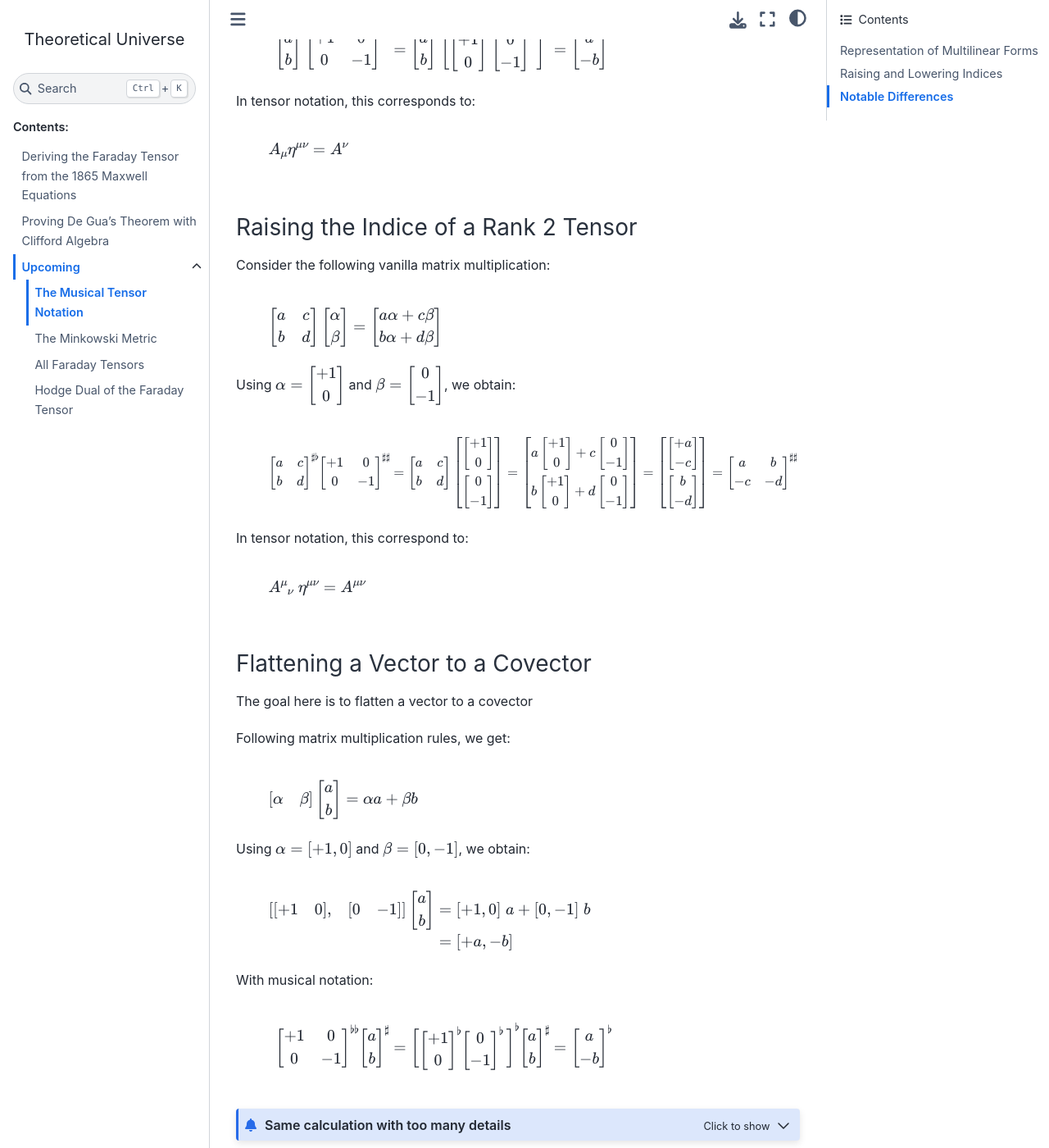
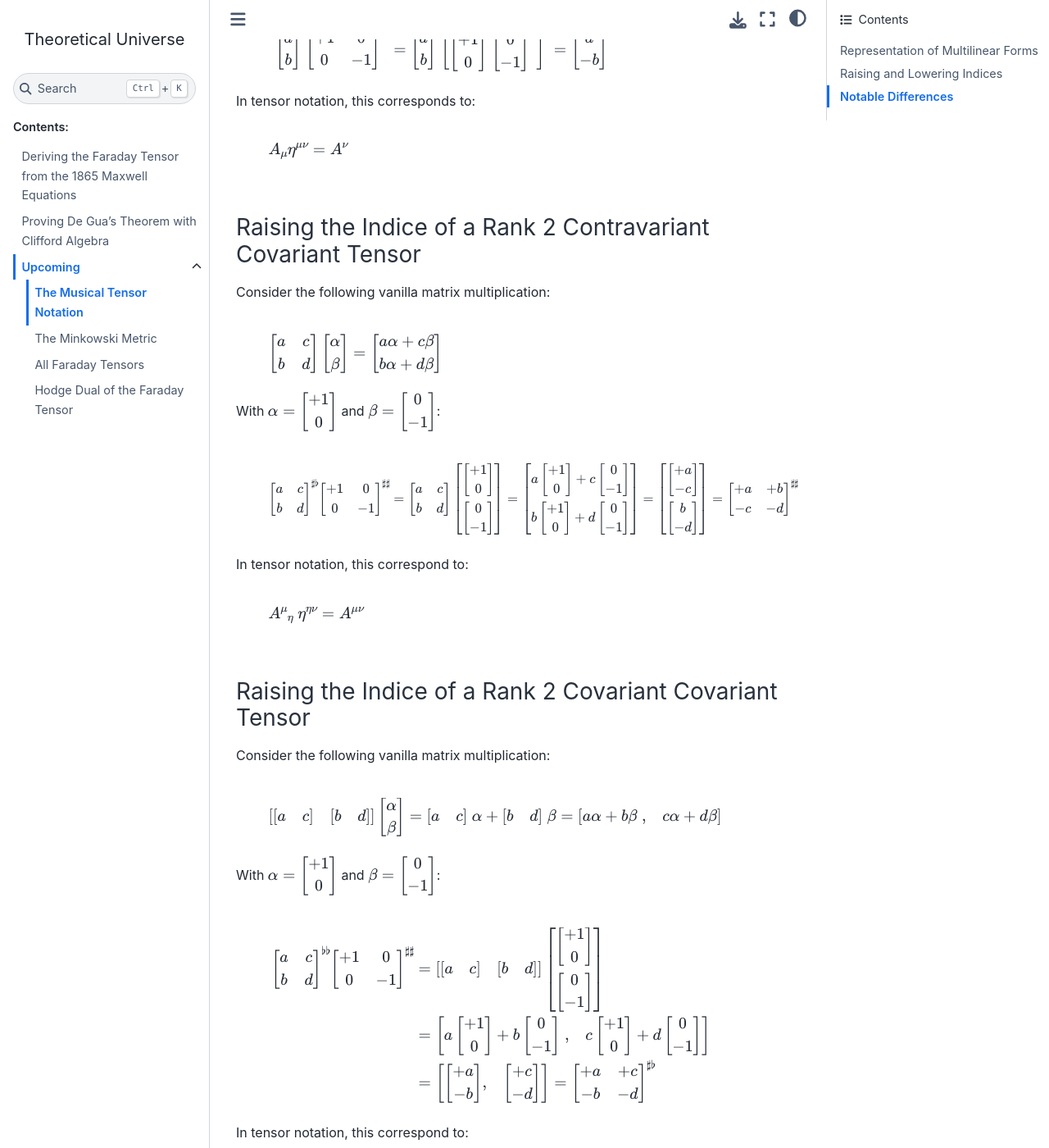
Before and after one commit to shaussler/TheoreticalUniverse, a Sphinx documentation site: the page built from documentation/musical_notation.rst, in a window 1280 px wide and 1400 px high, scrolled down 2487 px. Shown: the whole window at 82% size. Built offline with Sphinx 7.4.7 and the Sphinx Book theme 1.1.4, drawn with Linux system fonts in a browser that asks for light colours; some of the changed text lies outside the part shown.

Commit message:
Still working on musical notation

```diff
--- a/documentation/conf.py
+++ b/documentation/conf.py
@@ -208,6 +208,14 @@ mathjax3_config = {
     'tex': {
        'packages': {'[+]': ['ams']},
        'macros': {
+            'Et': r'\tilde{E^{t}}',
+            'Ex': r'\tilde{E^{x}}',
+            'Ey': r'\tilde{E^{y}}',
+            'Ez': r'\tilde{E^{z}}',
+            'Bt': r'B^{t}',
+            'Bx': r'B^{x}',
+            'By': r'B^{y}',
+            'Bz': r'B^{z}',
             'etasharpsharp': etasharpsharp_string,
             'etatsharp': etatsharp_string,
             'etaxsharp': etaxsharp_string,
@@ -218,6 +226,8 @@ mathjax3_config = {
             'etaxflat': etaxflat_string,
             'etayflat': etayflat_string,
             'etazflat': etazflat_string,
+            'BM': r'\begin{bmatrix}',
+            'EM': r'\end{bmatrix}',
         }
     }
 }
--- a/documentation/musical_notation.rst
+++ b/documentation/musical_notation.rst
@@ -101,10 +101,10 @@ Using :math:`\alpha=\begin{bmatrix}+1 \\ 0\end{bmatrix}` and
        b
    \end{bmatrix}
    \begin{bmatrix}
-       \begin{bmatrix} +1 \\  0 \end{bmatrix}, & \begin{bmatrix}  0 \\ -1 \end{bmatrix}
+   \begin{bmatrix} +1 \\  0 \end{bmatrix}, & \begin{bmatrix}  0 \\ -1 \end{bmatrix}
    \end{bmatrix}
    =
-   a \, \begin{bmatrix}+1 \\ 0\end{bmatrix} + b \, \begin{bmatrix}0 \\ -1\end{bmatrix}
+   a \, \begin{bmatrix}+1 \\ 0 \end{bmatrix} + b \, \begin{bmatrix}0 \\ -1\end{bmatrix}
    =
    \begin{bmatrix}+a \\ -b\end{bmatrix}
 
@@ -149,8 +149,8 @@ In tensor notation, this corresponds to:
 
    A_\mu \eta^{\mu\nu} = A^\nu
 
-Raising the Indice of a Rank 2 Tensor
-'''''''''''''''''''''''''''''''''''''
+Raising the Indice of a Rank 2 Contravariant Covariant Tensor
+'''''''''''''''''''''''''''''''''''''''''''''''''''''''''''''
 
 Consider the following vanilla matrix multiplication:
 
@@ -170,8 +170,7 @@ Consider the following vanilla matrix multiplication:
        b \alpha + d \beta
    \end{bmatrix}
 
-Using :math:`\alpha=\begin{bmatrix}+1 \\ 0\end{bmatrix}` and
-:math:`\beta=\begin{bmatrix}0 \\ -1\end{bmatrix}`, we obtain:
+With :math:`\alpha = \BM +1 \\ 0 \EM` and :math:`\beta = \BM 0 \\ -1 \EM`:
 
 .. math::
 
@@ -182,60 +181,32 @@ Using :math:`\alpha=\begin{bmatrix}+1 \\ 0\end{bmatrix}` and
    \end{bmatrix}^{\sharp\flat}
    \begin{bmatrix}
        +1 &  0 \\
-        0 & -1\\
+        0 & -1 \\
    \end{bmatrix}^{\sharp\sharp}
    =
    \begin{bmatrix}
-       a & c \\
-       b & d \\
+   a & c \\
+   b & d \\
    \end{bmatrix}
    \begin{bmatrix}
-       \begin{bmatrix}
-       +1 \\
-        0 \\
-       \end{bmatrix} \\
-       \begin{bmatrix}
-        0 \\
-       -1 \\
-       \end{bmatrix} \\
+       \begin{bmatrix} +1 \\  0 \\ \end{bmatrix} \\
+       \begin{bmatrix}  0 \\ -1 \\ \end{bmatrix} \\
    \end{bmatrix}
    =
    \begin{bmatrix}
-       a
-       \begin{bmatrix}
-       +1 \\
-        0 \\
-       \end{bmatrix} +
-       c
-       \begin{bmatrix}
-         0 \\
-        -1
-       \end{bmatrix} \\
-       b
-       \begin{bmatrix}
-       +1 \\
-        0 \\
-       \end{bmatrix} +
-       d
-       \begin{bmatrix}
-         0 \\
-        -1
-       \end{bmatrix} \\
+       a \begin{bmatrix} +1 \\  0 \\ \end{bmatrix} +
+       c \begin{bmatrix}  0 \\ -1    \end{bmatrix} \\
+       b \begin{bmatrix} +1 \\  0 \\ \end{bmatrix} +
+       d \begin{bmatrix}  0 \\ -1    \end{bmatrix} \\
    \end{bmatrix}
    =
    \begin{bmatrix}
-       \begin{bmatrix}
-       +a \\
-       -c \\
-       \end{bmatrix} \\
-       \begin{bmatrix}
-        b \\
-       -d \\
-       \end{bmatrix} \\
+       \begin{bmatrix} +a \\ -c \\ \end{bmatrix} \\
+       \begin{bmatrix}  b \\ -d \\ \end{bmatrix} \\
    \end{bmatrix}
    =
    \begin{bmatrix}
-        a &  b \\
+       +a & +b \\
        -c & -d \\
    \end{bmatrix}^{\sharp\sharp}
    }
@@ -244,7 +215,64 @@ In tensor notation, this correspond to:
 
 .. math::
 
-   A^{\mu}{}_{\nu} \; \eta^{\mu\nu} = A^{\mu\nu}
+   A^{\mu}{}_{\eta} \; \eta^{\eta\nu} = A^{\mu\nu}
+
+Raising the Indice of a Rank 2 Covariant Covariant Tensor
+'''''''''''''''''''''''''''''''''''''''''''''''''''''''''
+
+Consider the following vanilla matrix multiplication:
+
+.. math::
+
+   \BM
+       \BM a & c \EM & \BM b & d \EM
+   \EM
+   \BM \alpha \\ \beta \EM
+   =
+   \BM a & c \EM \; \alpha + \BM b & d \EM \; \beta
+   =
+   \BM
+   a \alpha + b \beta \; , & c \alpha + d \beta
+   \EM
+
+With :math:`\alpha = \BM +1 \\ 0 \EM` and :math:`\beta = \BM 0 \\ -1 \EM`:
+
+.. math::
+
+   \begin{align}
+   \BM
+   a & c \\
+   b & d \\
+   \EM^{\flat\flat}
+   \BM
+   +1 &  0 \\
+    0 & -1 \\
+   \EM^{\sharp\sharp}
+   & =
+   \BM \BM  a &  c    \EM &  \BM b &   d    \EM    \EM
+   \BM \BM +1 \\ 0 \\ \EM \\ \BM 0 \\ -1 \\ \EM \\ \EM
+   \\ & =
+   \BM
+   a \BM +1 \\ 0 \EM + b \BM  0 \\ -1 \EM \; , &
+   c \BM +1 \\ 0 \EM + d \BM  0 \\ -1 \EM
+   \EM
+   \\ & =
+   \BM
+   \BM +a \\ -b \EM, &
+   \BM +c \\ -d \EM
+   \EM
+   =
+   \BM
+   +a & +c \\
+   -b & -d
+   \EM^{\sharp\flat}
+   \end{align}
+
+In tensor notation, this correspond to:
+
+.. math::
+
+   A_{\eta\nu} \; \eta^{\eta\nu} = A^{\mu}{}_{\nu}
 
 Flattening a Vector to a Covector
 '''''''''''''''''''''''''''''''''
@@ -360,49 +388,30 @@ With musical notation:
       \end{bmatrix}^{\flat}
       \end{align}
 
-Lowering the Indice of a Rank 2 Tensor
-''''''''''''''''''''''''''''''''''''''
+Lowering the Indice of a Rank 2 Contravariant/Covariant Tensor
+''''''''''''''''''''''''''''''''''''''''''''''''''''''''''''''
 
-The goal here is to lower a contravariant/convariant tensor
+The goal here is to lower a contravariant/covariant tensor
 :math:`[T^\mu{}_\nu]`, or in musical notation :math:`T^{\sharp\sharp}`
 
 Following matrix multiplication rules, we get:
 
 .. math::
 
-   \begin{bmatrix}
-       \alpha &
-       \beta
-   \end{bmatrix}
+   \begin{bmatrix} \alpha & \beta \end{bmatrix}
    \begin{bmatrix}
        a & c \\
        b & d \\
    \end{bmatrix}
    =
    \begin{bmatrix}
-       \begin{bmatrix}
-           \alpha &
-           \beta
-       \end{bmatrix}
-       \begin{bmatrix}
-           a \\
-           b \\
-       \end{bmatrix}, \;
-       \begin{bmatrix}
-           \alpha &
-           \beta
-       \end{bmatrix}
-       \begin{bmatrix}
-           c \\
-           d \\
-       \end{bmatrix}
+       \begin{bmatrix} \alpha &  \beta \end{bmatrix}
+       \begin{bmatrix}  a     \\  b    \end{bmatrix}, \;
+       \begin{bmatrix} \alpha &  \beta \end{bmatrix}
+       \begin{bmatrix}  c     \\  d \\ \end{bmatrix}
    \end{bmatrix}
    =
-   \begin{bmatrix}
-       \alpha a + \beta b
-       , \;
-       \alpha c + \beta d
-   \end{bmatrix}
+   \begin{bmatrix} \alpha a + \beta b, \; \alpha c + \beta d \end{bmatrix}
 
 Using :math:`\alpha=\begin{bmatrix}+1, 0\end{bmatrix}` and
 :math:`\beta=\begin{bmatrix}0, -1\end{bmatrix}`, we obtain:
@@ -443,37 +452,37 @@ Using :math:`\alpha=\begin{bmatrix}+1, 0\end{bmatrix}` and
               b & d \\
           \end{bmatrix}
       & =
-         \begin{bmatrix}
-             \begin{bmatrix}
-                 \begin{bmatrix} +1 &  0 \end{bmatrix}, & \begin{bmatrix}  0 & -1 \end{bmatrix}
-             \end{bmatrix}
-             \begin{bmatrix}
-                 a \\
-                 b \\
-             \end{bmatrix}, &
-             \begin{bmatrix}
-                 \begin{bmatrix} +1 &  0 \end{bmatrix}, & \begin{bmatrix}  0 & -1 \end{bmatrix}
-             \end{bmatrix}
-             \begin{bmatrix}
-                 c \\
-                 d \\
-             \end{bmatrix}
-         \end{bmatrix} \\
+      \begin{bmatrix}
+          \begin{bmatrix}
+              \begin{bmatrix} +1 &  0 \end{bmatrix}, & \begin{bmatrix}  0 & -1 \end{bmatrix}
+          \end{bmatrix}
+          \begin{bmatrix}
+              a \\
+              b \\
+          \end{bmatrix}, &
+          \begin{bmatrix}
+              \begin{bmatrix} +1 &  0 \end{bmatrix}, & \begin{bmatrix}  0 & -1 \end{bmatrix}
+          \end{bmatrix}
+          \begin{bmatrix}
+              c \\
+              d \\
+          \end{bmatrix}
+      \end{bmatrix} \\
       &=
-          \begin{bmatrix}
-              \begin{bmatrix}+1, 0\end{bmatrix} \; a + \begin{bmatrix}0, -1\end{bmatrix} \; b,&
-              \begin{bmatrix}+1, 0\end{bmatrix} \; c + \begin{bmatrix}0, -1\end{bmatrix} \; d
-          \end{bmatrix} \\
+      \begin{bmatrix}
+          \begin{bmatrix}+1, 0\end{bmatrix} \; a + \begin{bmatrix}0, -1\end{bmatrix} \; b,&
+          \begin{bmatrix}+1, 0\end{bmatrix} \; c + \begin{bmatrix}0, -1\end{bmatrix} \; d
+      \end{bmatrix} \\
       &=
-          \begin{bmatrix}
-              \begin{bmatrix}+a, 0\end{bmatrix} + \begin{bmatrix}0, -b\end{bmatrix},&
-              \begin{bmatrix}+c, 0\end{bmatrix} + \begin{bmatrix}0, -d\end{bmatrix}
-          \end{bmatrix} \\
+      \begin{bmatrix}
+          \begin{bmatrix}+a, 0\end{bmatrix} + \begin{bmatrix}0, -b\end{bmatrix}, &
+          \begin{bmatrix}+c, 0\end{bmatrix} + \begin{bmatrix}0, -d\end{bmatrix}
+      \end{bmatrix} \\
       &=
-          \begin{bmatrix}
-              \begin{bmatrix}+a, -b\end{bmatrix}, &
-              \begin{bmatrix}+c, -d\end{bmatrix}
-          \end{bmatrix} \\
+      \begin{bmatrix}
+          \begin{bmatrix}+a, -b\end{bmatrix}, &
+          \begin{bmatrix}+c, -d\end{bmatrix}
+      \end{bmatrix} \\
       \end{align}
 
 The musical notation efficiently condenses larger matrices, simplifying their
@@ -517,7 +526,7 @@ the method.
                +c \\
                -d
             \end{bmatrix}^{\flat} \\
-       \end{bmatrix} \\
+       \end{bmatrix}^{\flat} \\
    & =
        \begin{bmatrix}
            +a & +c \\
```
Also changed, not shown: documentation/all_faraday_tensors.rst (+27 -11 lines).
